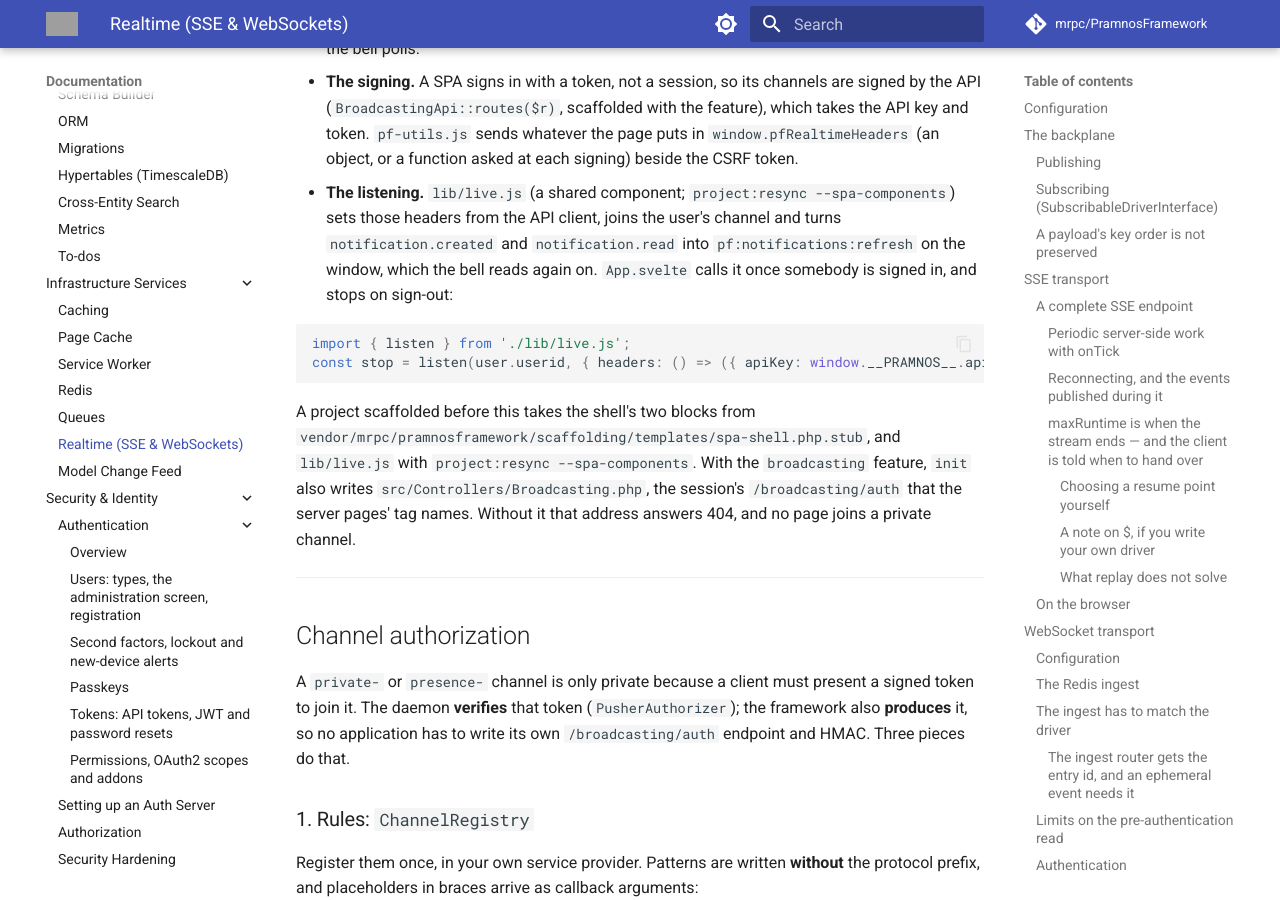
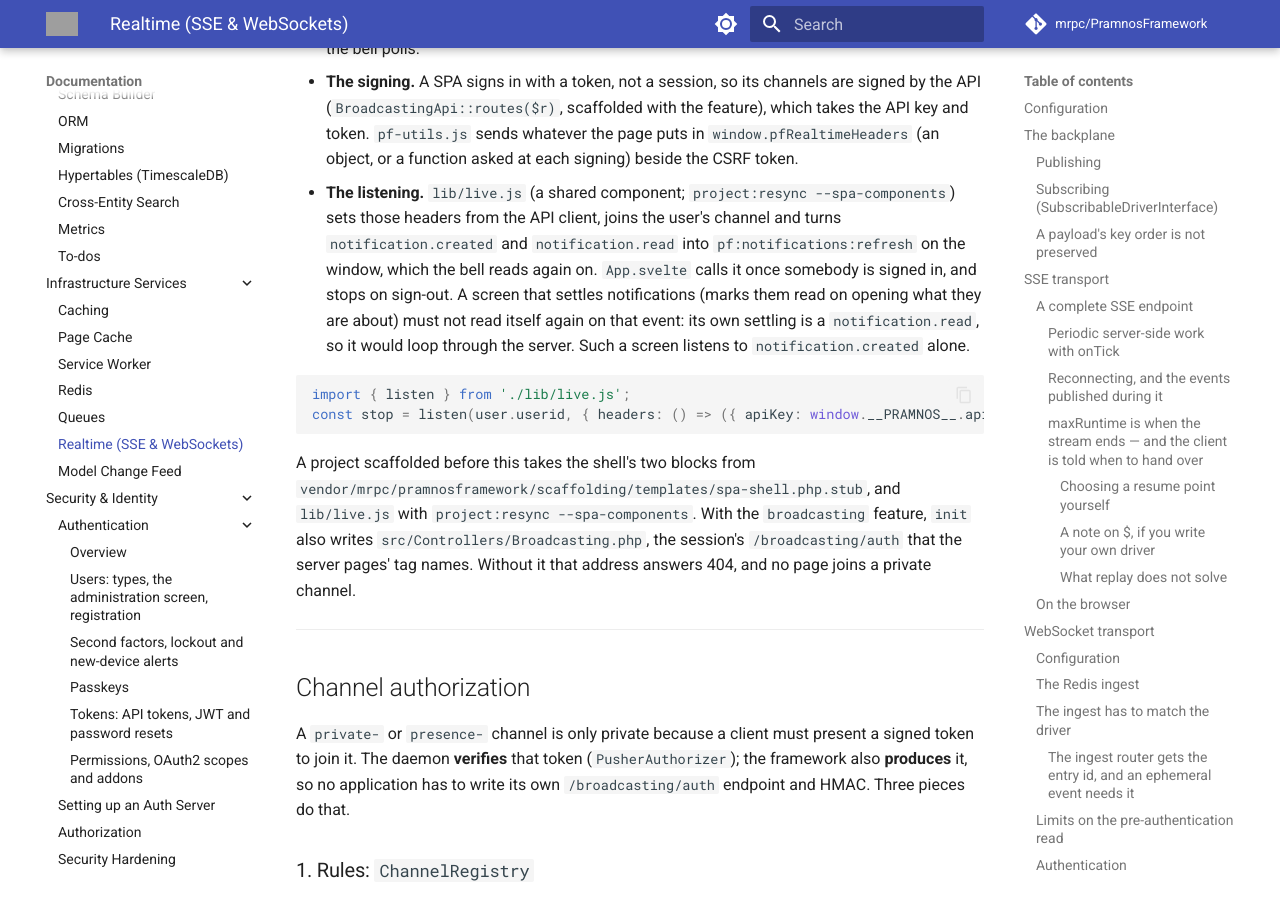
Before and after one commit to mrpc/PramnosFramework, an MkDocs documentation site: the page built from docs/Pramnos_Realtime_Guide.md, in a window 1280 px wide and 900 px high, scrolled down 18041 px. Built offline with MkDocs 1.6.1 and Material for MkDocs 9.7.7, drawn with Linux system fonts in a browser that asks for light colours; comment, search, counter and statistics services are not loaded; grey boxes are pictures that could not be loaded.

Commit message:
docs(broadcasting): a screen that settles notifications listens to notification.created alone, not the refresh

````diff
--- a/docs/Pramnos_Realtime_Guide.md
+++ b/docs/Pramnos_Realtime_Guide.md
@@ -852,7 +852,10 @@ site's address. Its scaffolded shell does the same with what it has:
 - **The listening.** `lib/live.js` (a shared component; `project:resync --spa-components`)
   sets those headers from the API client, joins the user's channel and turns `notification.created`
   and `notification.read` into `pf:notifications:refresh` on the window, which the bell reads
-  again on. `App.svelte` calls it once somebody is signed in, and stops on sign-out:
+  again on. `App.svelte` calls it once somebody is signed in, and stops on sign-out. A screen that
+  settles notifications (marks them read on opening what they are about) must not read itself
+  again on that event: its own settling is a `notification.read`, so it would loop through the
+  server. Such a screen listens to `notification.created` alone.
 
 ```js
 import { listen } from './lib/live.js';
````
Also changed, not shown: 1 other file.
